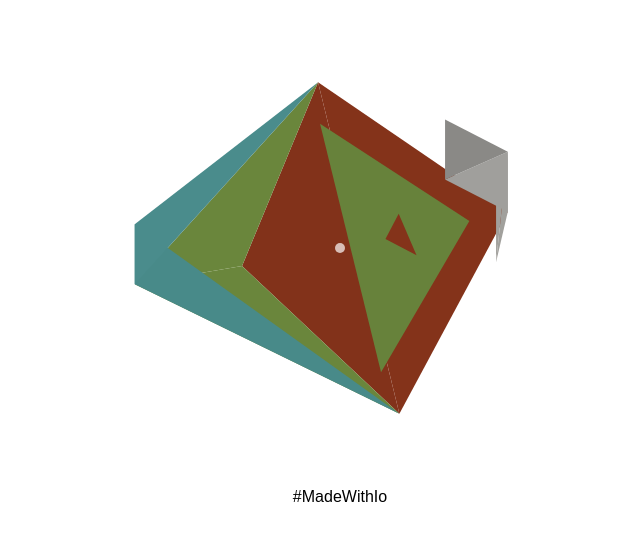
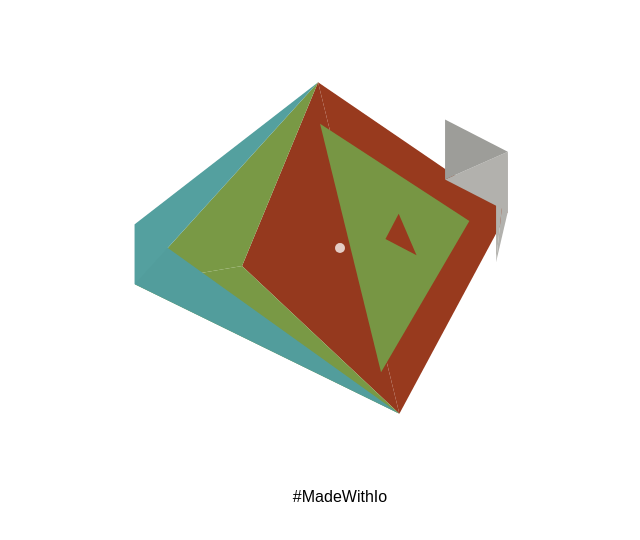
Before and after one commit to quantum9Innovation/quantum9Innovation.github.io, a plain HTML site: page plane/index.html in a window 1280 px wide. Shown: the whole page, without its empty margins (300-940 px from the left). Drawn offline with Linux system fonts and the light colour scheme.

Commit message:
Update index.html

```diff
--- a/plane/index.html
+++ b/plane/index.html
@@ -66,7 +66,7 @@
         var rotationSpeed = alpha*Math.PI/30
 
         var lightSources = [[-1, -1, 0.5], [-1, 1, 0.5], [1, -1, 0.5], [1, 1, 0.5]]
-        var luminosity = 1
+        var luminosity = 3
 
         var f1 = function(x)
         {return Math.sqrt(-Math.pow(x, 2)+1)}
@@ -388,11 +388,6 @@
             c.arc(w/4+w/2*p1[0], h/4+h/2*p1[1], 5, 0, 2*Math.PI)
             c.fill()
 
-            if ( luminosity < 1/3 ){ v = false }
-            if ( luminosity > 3 ) { v = true }
-            if ( v ){ luminosity-=0.01*luminosity }
-            else { luminosity+=0.01*luminosity }
-
             window.requestAnimationFrame(refresh)
 
         }
```
